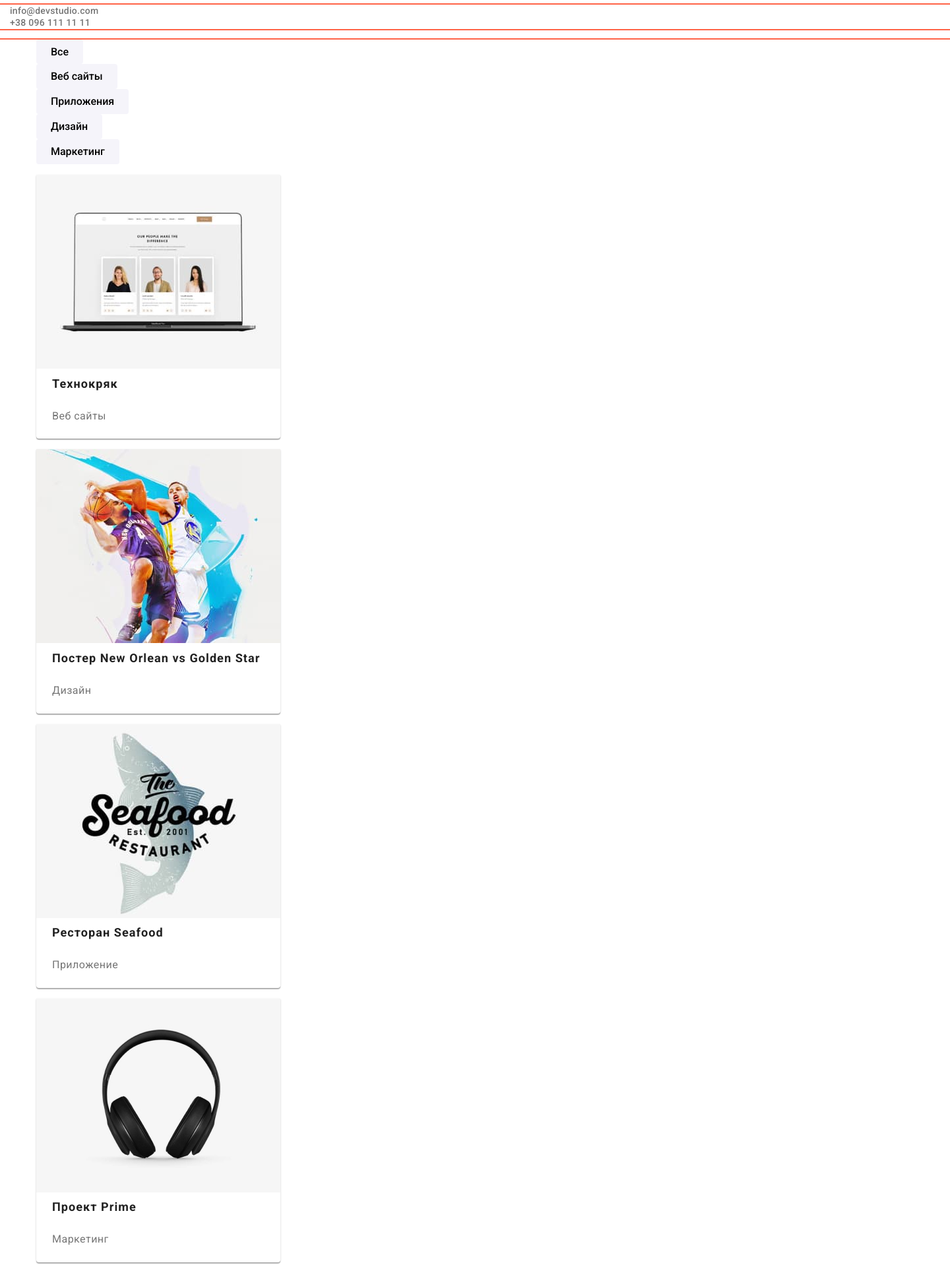
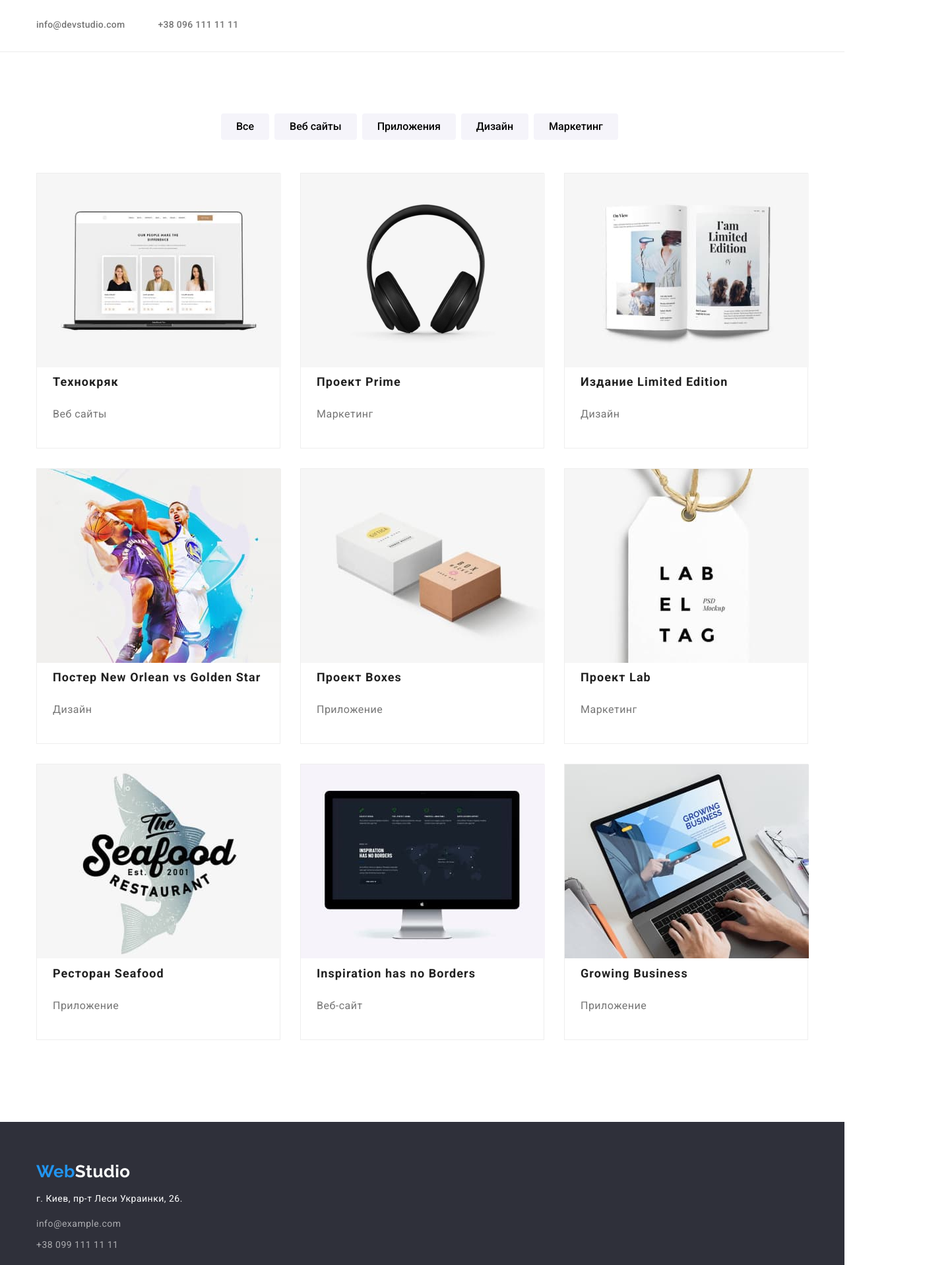
Before and after one commit to 11Vladislav/goit-markup-hw-03, a plain HTML site: page portfolio.html in a window 1280 px wide. Shown: the part 100-2018 px from the top of the page at 66% size, 1440 px wide, since content can reach past the window. Drawn offline with nearby package versions, Linux system fonts and the light colour scheme.

Commit message:
Addition flexbox on elements

```diff
--- a/css/styles.css
+++ b/css/styles.css
@@ -16,8 +16,10 @@ h1,
 h2,
 h3,
 h4,
-h6 {
+h6,
+ul {
   margin: 0;
+  padding: 0;
 }
 
 .visually-hidden {
@@ -42,20 +44,24 @@ h6 {
   --third-text-color: rgba(255, 255, 255, 0.6);
   --shadow: rgba(0, 0, 0, 0.15);
   --second-background-color: #f5f4fa;
+  --item-border-color: #eeeeee;
+  --header-border-color: #ececec;
 }
 
 .container {
-  width: 1440px;
+  width: 1200px;
   margin: 0 auto;
   padding-left: 15px;
   padding-right: 15px;
-  outline: 2px solid tomato;
+  /* outline: 2px solid tomato; */
 }
 
 /* Логотип */
 
 .webstudio-logo {
-  padding-left: 40px;
+  display: inline-block;
+  margin-top: 24px;
+  margin-bottom: 25px;
   font-family: Raleway;
   font-weight: 700;
   font-size: 26px;
@@ -66,10 +72,11 @@ h6 {
 /* Стили навигации и баннера */
 
 .header {
-  /* background-color: lightcyan; */
+  outline: 1px solid var(--header-border-color);
 }
 
 .header-list {
+  display: flex;
   font-weight: 500;
   font-size: 14px;
   line-height: 1.14;
@@ -78,6 +85,9 @@ h6 {
 }
 
 .list-item {
+  display: inline-block;
+  padding-right: 50px;
+  margin-bottom: 32px;
   font-weight: 500;
   font-size: 14px;
   line-height: 1.14;
@@ -85,7 +95,13 @@ h6 {
   color: var(--dominant-color);
 }
 
+.connect-us {
+  display: flex;
+}
+
 .connect-link {
+  display: inline-block;
+  padding-right: 50px;
   color: var(--alt-text-color);
 }
 
@@ -130,6 +146,19 @@ h6 {
 
 /* Стили особенностей */
 
+.specials-list {
+  display: flex;
+}
+
+.specials-item {
+  display: inline-block;
+  padding-top: 94px;
+  width: 270px;
+}
+.specials-item:last-child {
+  padding-bottom: 94px;
+}
+
 .specials-heading {
   font-weight: 700;
   font-size: 14px;
@@ -150,19 +179,34 @@ h6 {
 }
 
 .activity-heading {
+  padding-top: 94px;
   text-align: center;
   font-weight: 700;
   font-size: 36px;
   line-height: 1.16;
 }
 
+.work-gallery {
+  margin-top: 50px;
+  display: flex;
+}
+
+.gallery-img {
+  padding-right: 30px;
+}
+
+.team {
+  margin-top: 50px;
+  padding-bottom: 94px;
+  display: flex;
+}
+
 .team-list {
+  margin-right: 30px;
   box-shadow: 0px 1px 3px rgba(0, 0, 0, 0.12), 0px 1px 1px rgba(0, 0, 0, 0.14),
     0px 2px 1px rgba(0, 0, 0, 0.2);
   border-radius: 0px 0px 4px 4px;
   width: 370px;
-  padding: 30px 60px;
-  margin-top: 50px;
   text-align: center;
   font-weight: 500;
   font-size: 16px;
@@ -199,7 +243,8 @@ h6 {
 .button {
   display: inline-block;
   border-radius: 4px;
-  border: none;
+  margin-right: 8px;
+  border: 1px solid transparent;
   padding: 6px 22px;
   cursor: pointer;
   font-weight: 500;
@@ -216,8 +261,16 @@ h6 {
   background: var(--main-background-color);
 }
 
-.logo-footer {
+.logo-alt {
   color: var(--secondary-color);
+}
+
+.footer-logo {
+  display: inline-block;
+  font-family: Raleway;
+  font-weight: 700;
+  font-size: 26px;
+  line-height: 1.19;
 }
 
 .address {
@@ -228,7 +281,8 @@ h6 {
 }
 
 .footer-contacts {
-  padding: 60px 215px;
+  padding-top: 60px;
+  padding-bottom: 60px;
 }
 
 .contact-list {
@@ -236,11 +290,27 @@ h6 {
 }
 
 /* Стили портфолио */
+
+.portfolio-buttons {
+  padding-top: 94px;
+  margin-left: 280px;
+  display: flex;
+}
+
+.break:last-child {
+  margin-bottom: 94px;
+}
+
+.projects {
+  display: flex;
+  margin-top: 50px;
+}
+
 .project-item {
+  margin-bottom: 30px;
+  margin-right: 30px;
   width: 370px;
-  box-shadow: 0px 1px 3px rgba(0, 0, 0, 0.12), 0px 1px 1px rgba(0, 0, 0, 0.14),
-    0px 2px 1px rgba(0, 0, 0, 0.2);
-  border-radius: 0px 0px 4px 4px;
+  border: 1px solid var(--item-border-color);
 }
 
 .portfolio-heading {
@@ -258,3 +328,7 @@ h6 {
   line-height: 1.87;
   color: var(--alt-text-color);
 }
+
+.break-in {
+  margin-top: 9px;
+}
--- a/portfolio.html
+++ b/portfolio.html
@@ -54,7 +54,7 @@
     <section class="portfolio container">
         <h1 class="visually-hidden">Наше портфолио
         </h1>
-    <ul>
+    <ul class="portfolio-buttons">
         <li><button type="button" class="button">Все</button></li>
         <li><button type="button" class="button">Веб сайты</button></li>
         <li><button type="button" class="button">Приложения</button></li>
@@ -62,7 +62,8 @@
         <li><button type="button" class="button">Маркетинг</button></li>
     </ul>
     <!-- Выполненные проекты     -->
-    <ul>
+    <ul class="projects">
+        <div class="break">
         <li class="project-item">
             <img src="./images/technokryak.jpg"
             alt="технокряк" width="370"/>
@@ -81,12 +82,13 @@
             <h2 class="portfolio-heading">Ресторан<span lang="en"> Seafood</span></h2>
             <p class="portfolio-description">Приложение</p>
         </li>
+        </div>
+        <div class="break">
         <li class="project-item">
             <img src="./images/prime.jpg"
             alt="наушники" width="370"/>
             <h2 class="portfolio-heading">Проект<span lang="en"> Prime</span></h2>
             <p class="portfolio-description">Маркетинг</p>
-        </li>
         <li class="project-item">
             <img src="./images/boxes.jpg"
             alt="коробки" width="370"/>
@@ -99,6 +101,8 @@
             <h2 lang="en" class="portfolio-heading" lang="en">Inspiration has no Borders</h2>
             <p class="portfolio-description">Веб-сайт</p>
         </li>
+        </div>
+        <div class="break">
         <li class="project-item">
             <img src="./images/limited-edition.jpg"
             alt="открытая книга" width="370"/>
@@ -117,14 +121,15 @@
             <h2 lang="en" class="portfolio-heading" lang="en">Growing Business</h2>
             <p class="portfolio-description">Приложение</p>
         </li>
+        </div>
     </ul>
     </section>
  </main>
     <!-- Подвал -->
-<footer class="footer lists links container">
-    <div class="footer-contacts">
-    <a class="webstudio-logo" href="./index.html" lang="en">
-    <span class="accent-color">Web</span><span class="logo-footer">Studio</span>
+<footer class="footer lists links">
+    <div class="footer-contacts container">
+    <a class="footer-logo" href="./index.html" lang="en">
+    <span class="accent-color">Web</span><span class="logo-alt">Studio</span>
     </a>
     <address class="address">
         <p class="location">
@@ -132,8 +137,10 @@
         </p>
         <a class="contact-list" href="mailto:info@example.com" lang="en">info@example.com
         </a>
+        <div class="break-in">
         <a class="contact-list" href="tel:+380991111111">+38 099 111 11 11
         </a>
+        </div>
     </div>
     </address>
 </footer>
```
Also changed, not shown: index.html (+14 -14 lines).
